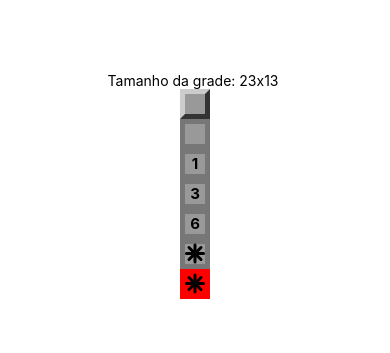
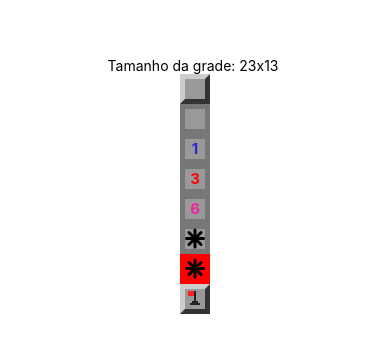
Before and after one commit to Thauan-th/react_native_project, a React Native app: screen / in a window 390 px wide. Shown: the part 237-590 px from the top of the page. Built offline with nearby package versions, Linux system fonts and the light colour scheme.

Commit message:
update: estilos campo e bandeira

```diff
--- a/App.js
+++ b/App.js
@@ -18,6 +18,7 @@ export default function App() {
       <Field opened={true} nearMines={6}/>
       <Field opened={true} mined={true} nearMines={3}/>
       <Field opened={true} mined={true} nearMines={3} exploded={true}/>
+      <Field flagged={true}/>
       <StatusBar style="auto" hidden={true}/>
     </MainContainer>
   );
--- a/src/components/Field/Field.js
+++ b/src/components/Field/Field.js
@@ -3,19 +3,22 @@ import { Text } from 'react-native'
 import {Field,Lb} from './styles'
 import NearMinesColor from './utils'
 import Mine from '../Mine/Mine'
+import Flag from '../Flag/Flag'
 
 export default ({
   mined,
   opened,
   nearMines,
-  exploded
+  exploded,
+  flagged
 }) => {
 
   const styled_class=['default']
 
   if (opened) styled_class.push('opened')
   if(exploded) styled_class.push('exploded')
-  if (styled_class.length==1) styled_class.push('regular')
+  if(flagged) styled_class.push('flagged','regular')
+  if (!opened && !exploded) styled_class.push('regular')
 
   let color = NearMinesColor(nearMines)
 
@@ -23,6 +26,7 @@ export default ({
     <Field opened={opened} nearMines={nearMines} regular={styled_class.at(-1)==='regular'} exploded={styled_class.at(-1)==='exploded'}>
       {!mined && opened && nearMines && <Lb color={color}>{nearMines}</Lb>}
       { mined && opened &&  <Mine/>}
+      {flagged && !opened && <Flag/>}
     </Field>
   )
 }
--- a/src/components/Field/styles.js
+++ b/src/components/Field/styles.js
@@ -25,6 +25,7 @@ const regular_style = {
 export const Lb = styled.Text(({color})=>({
   fontWeight:'bold',
   fontSize:p.fontSize,
+  color
 }))
 
 export const Field = styled.View(({regular,opened,exploded}) =>({
--- a/src/components/Field/utils.js
+++ b/src/components/Field/utils.js
@@ -3,5 +3,5 @@ export default function(nearMines){
   if(nearMines == 2) return '#2B520F'
   if(nearMines > 2 && nearMines < 6) return '#F9060A'
   if(nearMines >= 6) return '#F221A9'
-  return false
+  return ' '
 }
--- a/src/components/Flag/Flag.js
+++ b/src/components/Flag/Flag.js
@@ -1,4 +1,6 @@
 import React from 'react'
+
+import {Container,Pole,Base1,Base2,Flag} from './styles'
 
 export default ()=>{
   return(
--- /dev/null
+++ b/src/components/Flag/styles.js
@@ -0,0 +1,35 @@
+import styled from "styled-components/native";
+
+export const Container  = styled.View`
+  margin-top:2;
+`
+export const Pole = styled.View`
+  position:absolute;
+  height:14;
+  width:2;
+  background-color:#222;
+  margin-left:9;
+`
+export const  Flag = styled.View`
+  position:absolute;
+  height:5;
+  width:6;
+  background-color:#F22;
+  margin-left: 3;
+`
+export const Base1 = styled.View`
+  position:absolute;
+  height:2;
+  width:6;
+  background-color:#222;
+  margin-left: 7;
+  margin-top:10;
+`
+export const Base2  = styled.View`
+  position:absolute;
+  height:2;
+  width:10;
+  background-color:#222;
+  margin-left: 5;
+  margin-top: 12;
+`
```
